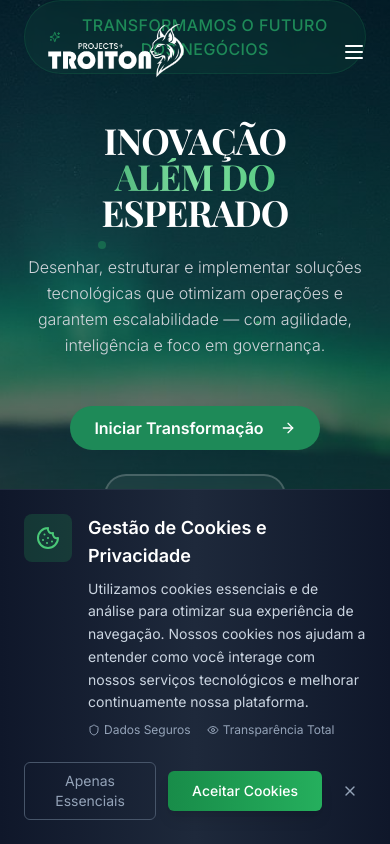
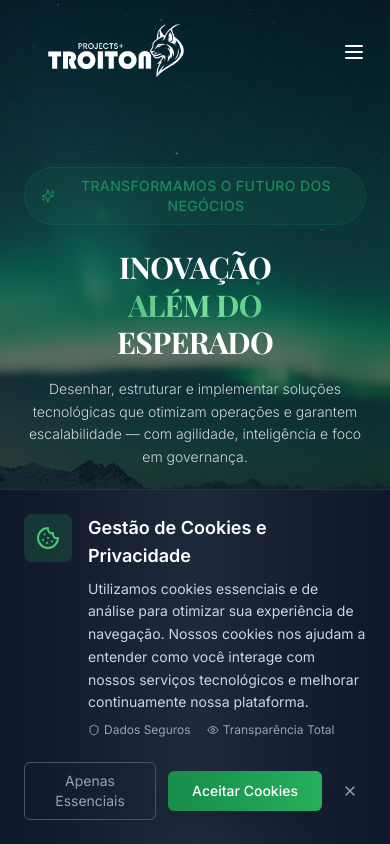
Before and after one commit to troitonn/troiton-digital-solutions, a React (Vite) app: page / in a window 390 px wide. Shown: the top 844 px of the page. Built offline with nearby package versions, Linux system fonts and the light colour scheme.

Commit message:
Update Hero.tsx

```diff
--- a/src/components/Hero.tsx
+++ b/src/components/Hero.tsx
@@ -1,4 +1,3 @@
-
 import { ArrowRight, Database, Server, Globe, Lock, Code, Zap, Sparkles } from 'lucide-react';
 import { useEffect, useState } from 'react';
 import { Button } from '@/components/ui/button';
@@ -22,7 +21,7 @@ const Hero = () => {
   };
 
   return (
-    <section id="inicio" className="relative min-h-screen flex items-center justify-center overflow-hidden">
+    <section id="inicio" className="relative min-h-screen pt-32 flex items-center justify-center overflow-hidden">
       {/* Aurora Background */}
       <div
         className="absolute inset-0 bg-cover bg-center bg-no-repeat"
@@ -42,14 +41,16 @@ const Hero = () => {
         <div className={`transition-all duration-1000 transform ${
           isVisible ? 'translate-y-0 opacity-100' : 'translate-y-10 opacity-0'
         }`}>
-          {/* Tag line with Sparkle */}
-          <div className="inline-flex items-center px-6 py-3 bg-primary/10 border border-primary/20 rounded-full mb-12 backdrop-blur-sm">
+          {/* Tag line */}
+          <div className="inline-flex items-center px-4 py-2 bg-primary/10 border border-primary/20 rounded-full mb-6 backdrop-blur-sm">
             <Sparkles className="w-4 h-4 text-primary mr-2" />
-            <span className="text-primary font-medium tracking-wide">TRANSFORMAMOS O FUTURO DOS NEGÓCIOS</span>
+            <span className="text-primary font-medium tracking-wide text-sm">
+              TRANSFORMAMOS O FUTURO DOS NEGÓCIOS
+            </span>
           </div>
 
-          {/* Main Heading - Mane.com Style */}
-          <h1 className="text-4xl md:text-6xl lg:text-7xl font-serif font-bold mb-6 leading-none tracking-tight">
+          {/* Headline */}
+          <h1 className="text-3xl md:text-5xl lg:text-6xl font-serif font-bold mb-4 leading-tight tracking-tight">
             <span className="block">INOVAÇÃO</span>
             <span className="block bg-gradient-to-r from-primary via-troiton-300 to-troiton-500 bg-clip-text text-transparent">
               ALÉM DO
@@ -58,16 +59,16 @@ const Hero = () => {
           </h1>
 
           {/* Subtitle */}
-          <p className="text-base md:text-lg text-gray-300 mb-12 max-w-2xl mx-auto leading-relaxed font-light">
+          <p className="text-sm md:text-base text-gray-300 mb-6 max-w-xl mx-auto leading-relaxed font-light">
             Desenhar, estruturar e implementar soluções tecnológicas que otimizam operações e garantem escalabilidade — com agilidade, inteligência e foco em governança.
           </p>
 
           {/* CTA Buttons */}
-          <div className="flex flex-col sm:flex-row gap-6 justify-center items-center mb-20">
+          <div className="flex flex-col sm:flex-row gap-4 justify-center items-center mb-10">
             <Button
-              size="lg"
+              size="sm"
               onClick={() => scrollToSection('contato')}
-              className="bg-primary hover:bg-primary/90 text-white px-6 py-3 rounded-full font-semibold text-base group"
+              className="bg-primary hover:bg-primary/90 text-white px-5 py-2 rounded-full font-semibold text-sm group"
             >
               Iniciar Transformação
               <ArrowRight className="ml-2 w-4 h-4 group-hover:translate-x-1 transition-transform" />
@@ -75,57 +76,31 @@ const Hero = () => {
 
             <Button
               variant="outline"
-              size="lg"
+              size="sm"
               onClick={() => scrollToSection('servicos')}
-              className="border-2 border-white/20 bg-white/5 hover:bg-white/10 text-white px-6 py-3 rounded-full font-semibold text-base backdrop-blur-sm"
+              className="border-2 border-white/20 bg-white/5 hover:bg-white/10 text-white px-5 py-2 rounded-full font-semibold text-sm backdrop-blur-sm"
             >
               Nossos Serviços
             </Button>
           </div>
 
           {/* Technology Icons */}
-          <div className="flex flex-wrap justify-center gap-8 mb-6">
-            <div className="flex flex-col items-center group cursor-pointer">
-              <div className="w-16 h-16 bg-white/5 backdrop-blur-sm border border-white/10 rounded-2xl flex items-center justify-center mb-3 group-hover:bg-white/10 group-hover:scale-105 transition-all duration-300">
-                <Database className="w-7 h-7 text-primary" />
+          <div className="flex flex-wrap justify-center gap-6 mb-4">
+            {[
+              { icon: <Database className="w-6 h-6 text-primary" />, label: 'ERP' },
+              { icon: <Server className="w-6 h-6 text-primary" />, label: 'INFRAESTRUTURA' },
+              { icon: <Globe className="w-6 h-6 text-primary" />, label: 'CLOUD' },
+              { icon: <Lock className="w-6 h-6 text-primary" />, label: 'SEGURANÇA' },
+              { icon: <Code className="w-6 h-6 text-primary" />, label: 'DESENVOLVIMENTO' },
+              { icon: <Zap className="w-6 h-6 text-primary" />, label: 'AUTOMAÇÃO' }
+            ].map(({ icon, label }, i) => (
+              <div key={i} className="flex flex-col items-center group cursor-pointer">
+                <div className="w-12 h-12 bg-white/5 backdrop-blur-sm border border-white/10 rounded-xl flex items-center justify-center mb-2 group-hover:bg-white/10 group-hover:scale-105 transition-all duration-300">
+                  {icon}
+                </div>
+                <span className="text-xs text-gray-300 font-medium tracking-wide">{label}</span>
               </div>
-              <span className="text-xs text-gray-300 font-medium tracking-wide">ERP</span>
-            </div>
-
-            <div className="flex flex-col items-center group cursor-pointer">
-              <div className="w-16 h-16 bg-white/5 backdrop-blur-sm border border-white/10 rounded-2xl flex items-center justify-center mb-3 group-hover:bg-white/10 group-hover:scale-105 transition-all duration-300">
-                <Server className="w-7 h-7 text-primary" />
-              </div>
-              <span className="text-xs text-gray-300 font-medium tracking-wide">INFRAESTRUTURA</span>
-            </div>
-
-            <div className="flex flex-col items-center group cursor-pointer">
-              <div className="w-16 h-16 bg-white/5 backdrop-blur-sm border border-white/10 rounded-2xl flex items-center justify-center mb-3 group-hover:bg-white/10 group-hover:scale-105 transition-all duration-300">
-                <Globe className="w-7 h-7 text-primary" />
-              </div>
-              <span className="text-xs text-gray-300 font-medium tracking-wide">CLOUD</span>
-            </div>
-
-            <div className="flex flex-col items-center group cursor-pointer">
-              <div className="w-16 h-16 bg-white/5 backdrop-blur-sm border border-white/10 rounded-2xl flex items-center justify-center mb-3 group-hover:bg-white/10 group-hover:scale-105 transition-all duration-300">
-                <Lock className="w-7 h-7 text-primary" />
-              </div>
-              <span className="text-xs text-gray-300 font-medium tracking-wide">SEGURANÇA</span>
-            </div>
-
-            <div className="flex flex-col items-center group cursor-pointer">
-              <div className="w-16 h-16 bg-white/5 backdrop-blur-sm border border-white/10 rounded-2xl flex items-center justify-center mb-3 group-hover:bg-white/10 group-hover:scale-105 transition-all duration-300">
-                <Code className="w-7 h-7 text-primary" />
-              </div>
-              <span className="text-xs text-gray-300 font-medium tracking-wide">DESENVOLVIMENTO</span>
-            </div>
-
-            <div className="flex flex-col items-center group cursor-pointer">
-              <div className="w-16 h-16 bg-white/5 backdrop-blur-sm border border-white/10 rounded-2xl flex items-center justify-center mb-3 group-hover:bg-white/10 group-hover:scale-105 transition-all duration-300">
-                <Zap className="w-7 h-7 text-primary" />
-              </div>
-              <span className="text-xs text-gray-300 font-medium tracking-wide">AUTOMAÇÃO</span>
-            </div>
+            ))}
           </div>
         </div>
       </div>
```
